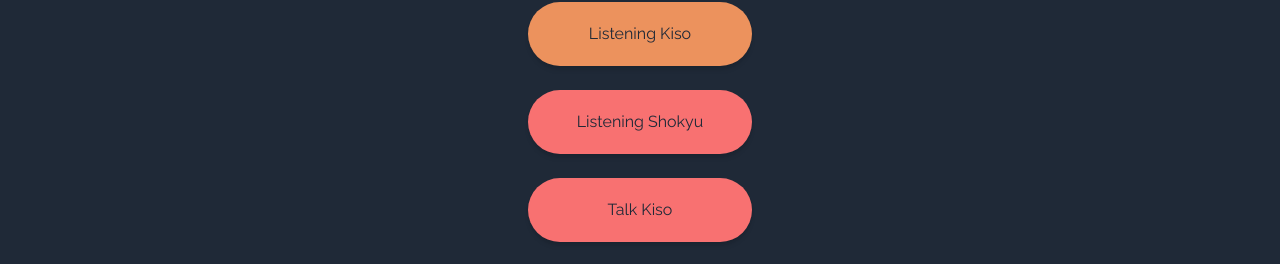
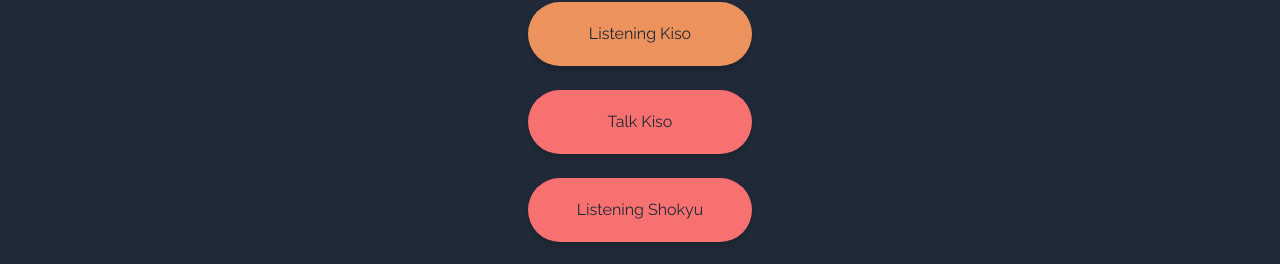
Before and after one commit to Edward-Stalley/Flashcard-App-2022-Version-2.0, a Next.js app in the folder client/: page /ClassSelector/1/1 in a window 1280 px wide. Shown: the part 286-550 px from the top of the page. Built offline with nearby package versions, Linux system fonts and the light colour scheme.

Commit message:
Reordered Classes by difficulty

```diff
--- a/client/pages/ClassSelector/[yearId]/[weekId]/index.tsx
+++ b/client/pages/ClassSelector/[yearId]/[weekId]/index.tsx
@@ -19,7 +19,7 @@ function ProductDetail() {
 
   // Add other classes to this array
 
-  const classArray = ["Listening Kiso", "Listening Shokyu","Talk Kiso","Talk Shokyu"];
+  const classArray = ["Listening Kiso", "Talk Kiso", "Listening Shokyu","Talk Shokyu"];
   const currentWeek = "42";
   const classList = classArray.map((week, i) => {
     return (
```
